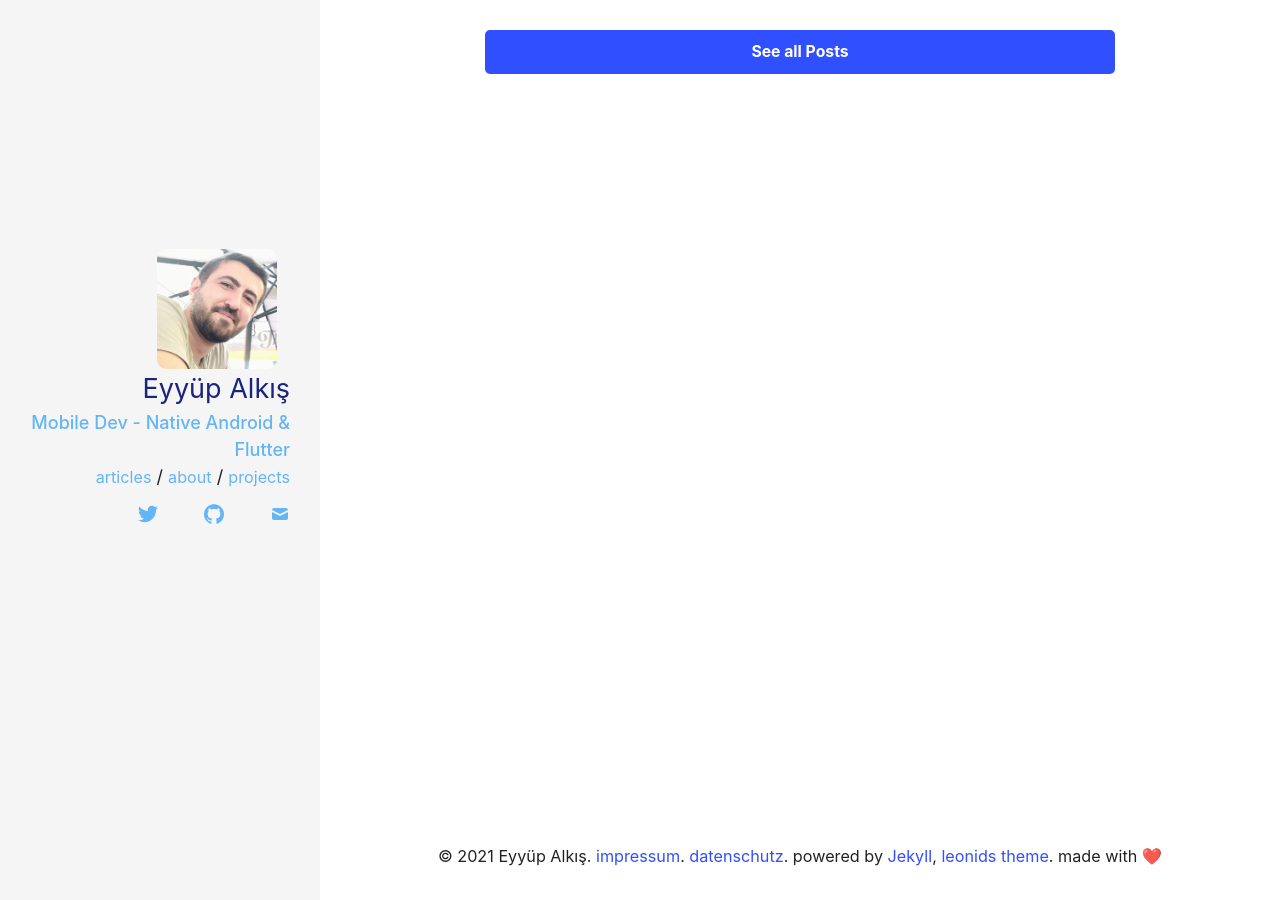
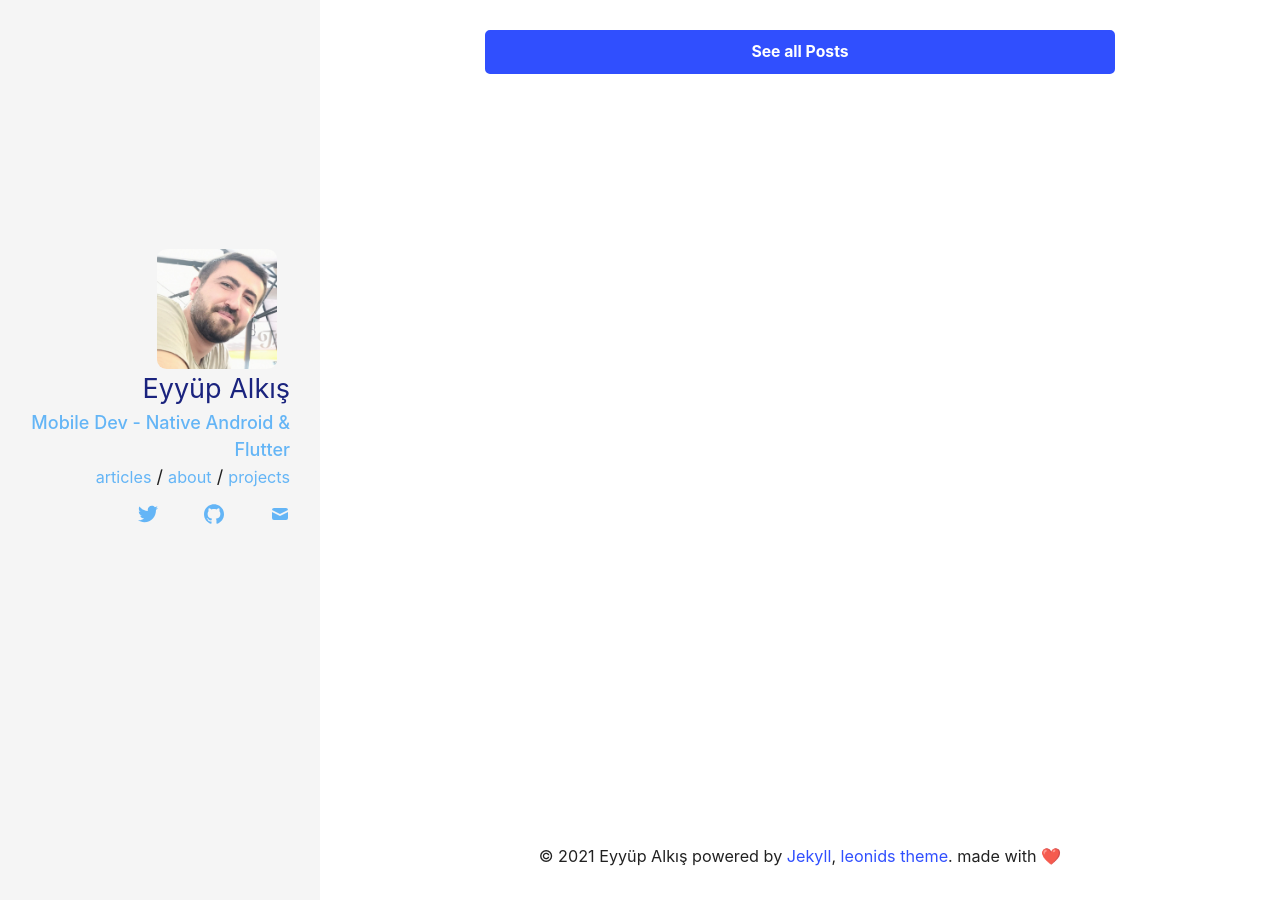
Before and after one commit to EyyupAlkis/About, a Jekyll site: the page built from index.html, in a window 1280 px wide. Built offline with Jekyll 4.4.1, drawn with Linux system fonts in a browser that asks for light colours.

Commit message:
footer updated

```diff
--- a/_includes/footer.html
+++ b/_includes/footer.html
@@ -1,3 +1,3 @@
 <footer>
-  &copy; {{ site.time | date: '%Y' }} {{ site.owner.name }}. <a href="/impressum.html">impressum</a>. <a href="/datenschutz.html">datenschutz</a>. powered by <a href="http://jekyllrb.com/" target="_blank">Jekyll</a>, <a href="http://github.com/renyuanz/leonids/" target="_blank">leonids theme</a>. made with ❤️
+  &copy; {{ site.time | date: '%Y' }} {{ site.owner.name }} powered by <a href="http://jekyllrb.com/" target="_blank">Jekyll</a>, <a href="http://github.com/renyuanz/leonids/" target="_blank">leonids theme</a>. made with ❤️
 </footer>
```
